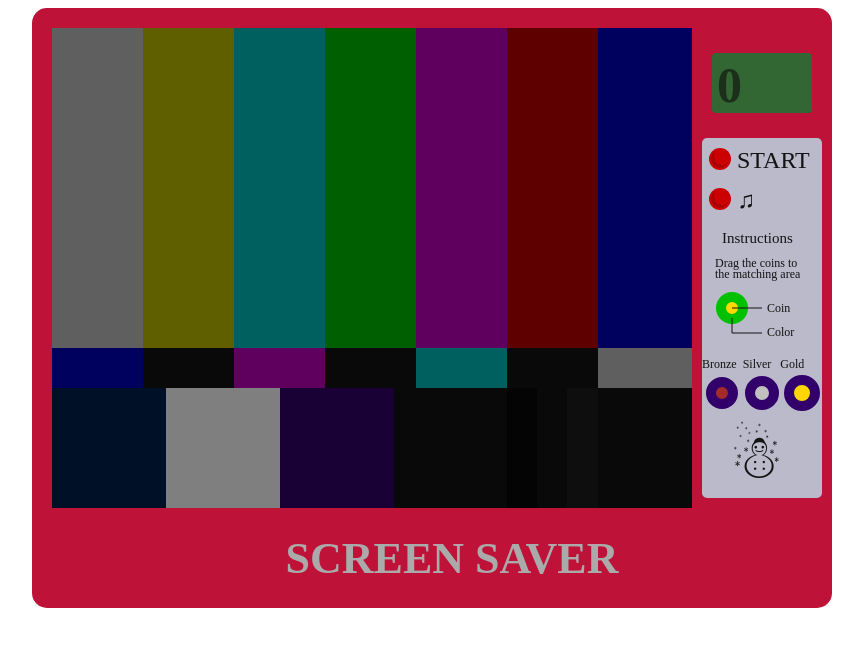
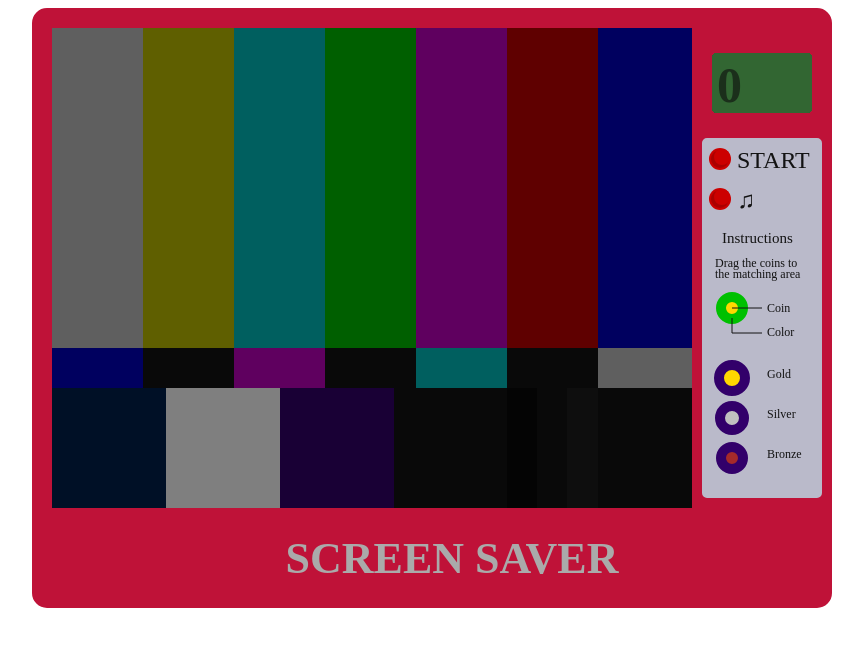
Before and after one commit to VtorBR/LD31, a plain HTML site: page index.html in a window 1280 px wide. Shown: the whole page, without its empty margins (208-1071 px from the left). Drawn offline with Linux system fonts and the light colour scheme.

Commit message:
Interface tweaks
Bye snowman, you will be missed.

```diff
--- a/index.html
+++ b/index.html
@@ -6,12 +6,10 @@
       Screen Saver
     </title>
   </head>
-  <body>
-    <div id='canvasDiv' align='center'>
-      <canvas id="gameCanvas" width="800" height="600">
-        Developed by Vtor in 48 hours for Ludum Dare 31.
-      </canvas>
-    </div>
+  <body align='center'>
+    <canvas id="gameCanvas" width="800" height="600">
+      Developed by Vtor in 48 hours for Ludum Dare 31.
+    </canvas>
     <script src='js/coin.js'></script>
     <script src='js/area.js'></script>
     <script src='js/sound.js'></script>
--- a/js/once.js
+++ b/js/once.js
@@ -65,7 +65,9 @@ function drawOnce() {
 
   Game.context.fillText("Coin", 715, 284);
   Game.context.fillText("Color", 715, 308);
-  Game.context.fillText("Bronze  Silver   Gold", 650, 340);
+  Game.context.fillText("Gold", 715, 350);
+  Game.context.fillText("Silver", 715, 390);
+  Game.context.fillText("Bronze", 715, 430);
 
   // Coin
   Game.context.fillStyle = Game.tier[3];
@@ -75,20 +77,23 @@ function drawOnce() {
   Game.context.arc(680, 280, 11, 0, Math.PI*2)
   Game.context.fill();
   Game.context.stroke();
-  Game.context.fillStyle = Game.tier[1];
+  // Gold
+  Game.context.fillStyle = Game.tier[3];
   Game.context.strokeStyle = Game.colors[9];
   Game.context.beginPath();
-  Game.context.arc(670, 365, 11, 0, Math.PI*2)
+  Game.context.arc(680, 350, 13, 0, Math.PI*2)
   Game.context.fill();
   Game.context.stroke();
+  // Silver
   Game.context.fillStyle = Game.tier[2];
   Game.context.beginPath();
-  Game.context.arc(710, 365, 12, 0, Math.PI*2)
+  Game.context.arc(680, 390, 12, 0, Math.PI*2)
   Game.context.fill();
   Game.context.stroke();
-  Game.context.fillStyle = Game.tier[3];
+  // Bronze
+  Game.context.fillStyle = Game.tier[1];
   Game.context.beginPath();
-  Game.context.arc(750, 365, 13, 0, Math.PI*2)
+  Game.context.arc(680, 430, 11, 0, Math.PI*2)
   Game.context.fill();
   Game.context.stroke();
 
@@ -104,11 +109,11 @@ function drawOnce() {
   Game.context.lineTo(680, 305);
   Game.context.lineTo(710, 305);
   Game.context.stroke();
-
-  // Snowman
-  Game.context.fillStyle = '#131313';
-  Game.context.font="61px Futura";
-  Game.context.fillText("☃", 677, 450);
+  //
+  // // Snowman
+  // Game.context.fillStyle = '#131313';
+  // Game.context.font="61px Futura";
+  // Game.context.fillText("☃", 677, 450);
   // Logo
   Game.context.fillStyle = '#aaaaaa';
   Game.context.font="bold 44px Futura";
```
